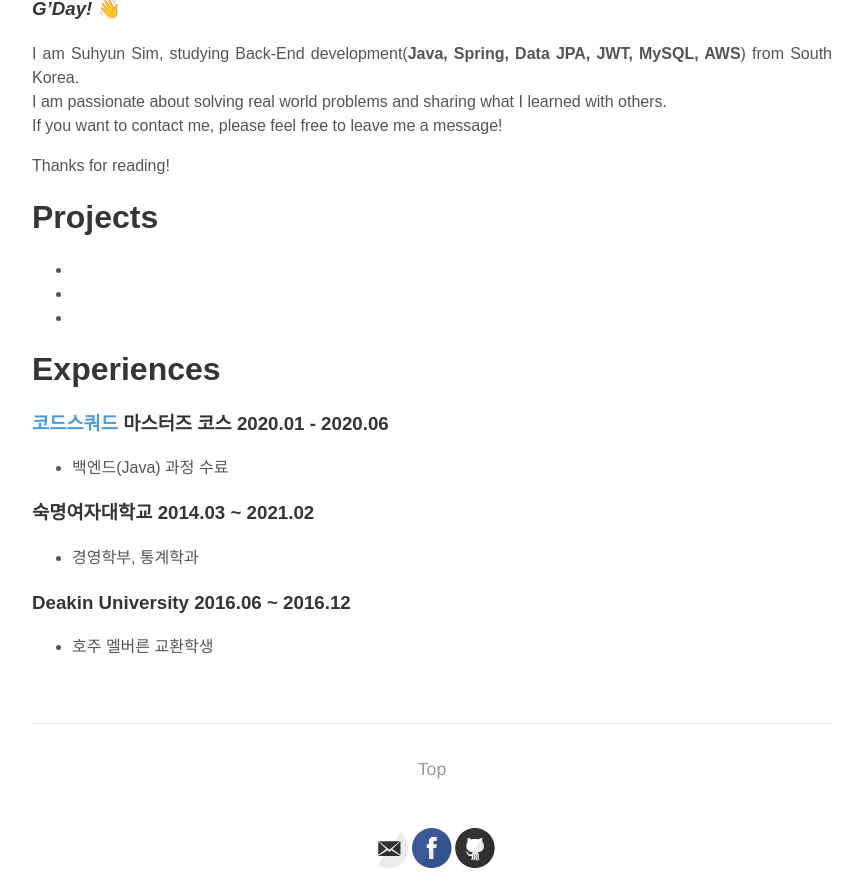
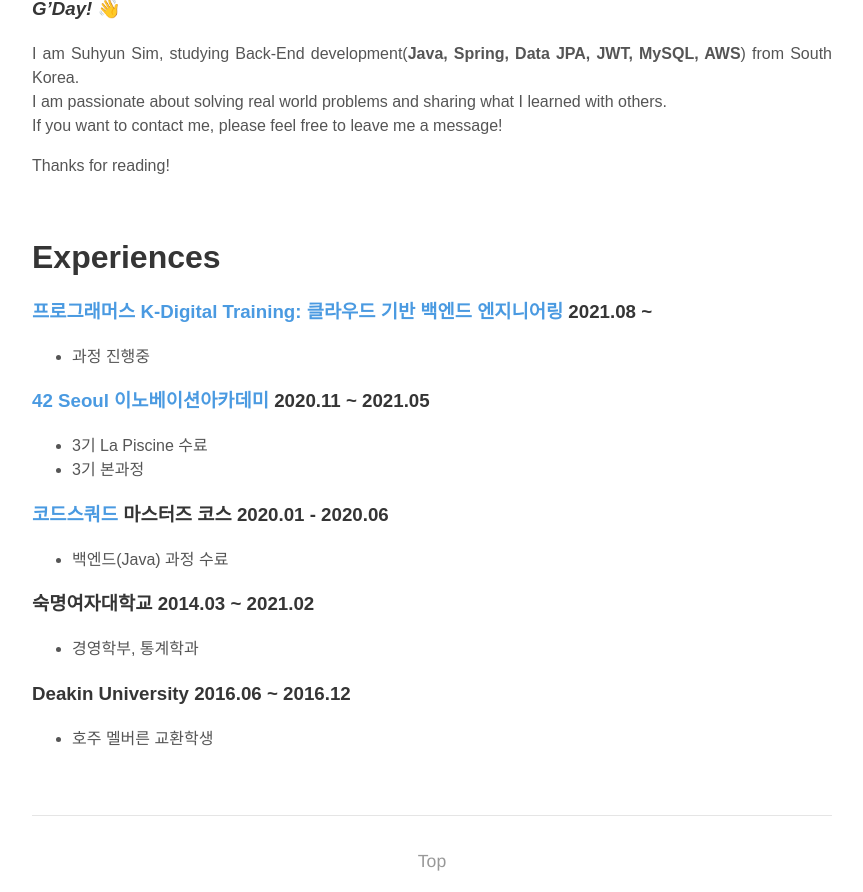
Before and after one commit to suhyunsim/suhyunsim.github.io, a Jekyll site: the page built from _pages/about.md, in a window 1280 px wide, cut to the strip 745-1637 px from the top of the page. Shown: the whole strip, without its empty margins (208-1071 px from the left). Built offline with Jekyll 4.4.1, drawn with Linux system fonts in a browser that asks for light colours; comment, search, counter and statistics services are not loaded.

Commit message:
docs: about 페이지 내용 추가

```diff
--- a/_pages/about.md
+++ b/_pages/about.md
@@ -17,12 +17,21 @@
 
 Thanks for reading!
 
-# Projects
+<!-- # Projects
 *
 *
-*
+*  -->
+
+<br>
 
 # Experiences
+### **[프로그래머스 K-Digital Training: 클라우드 기반 백엔드 엔지니어링](https://programmers.co.kr/learn/courses/12177)** 2021.08 ~
+* 과정 진행중
+
+### **[42 Seoul 이노베이션아카데미](https://42seoul.kr/)** 2020.11 ~ 2021.05
+* 3기 La Piscine 수료
+* 3기 본과정
+
 ### **[코드스쿼드](https://codesquad.kr/) 마스터즈 코스** 2020.01 - 2020.06
 * 백엔드(Java) 과정 수료
 
```
